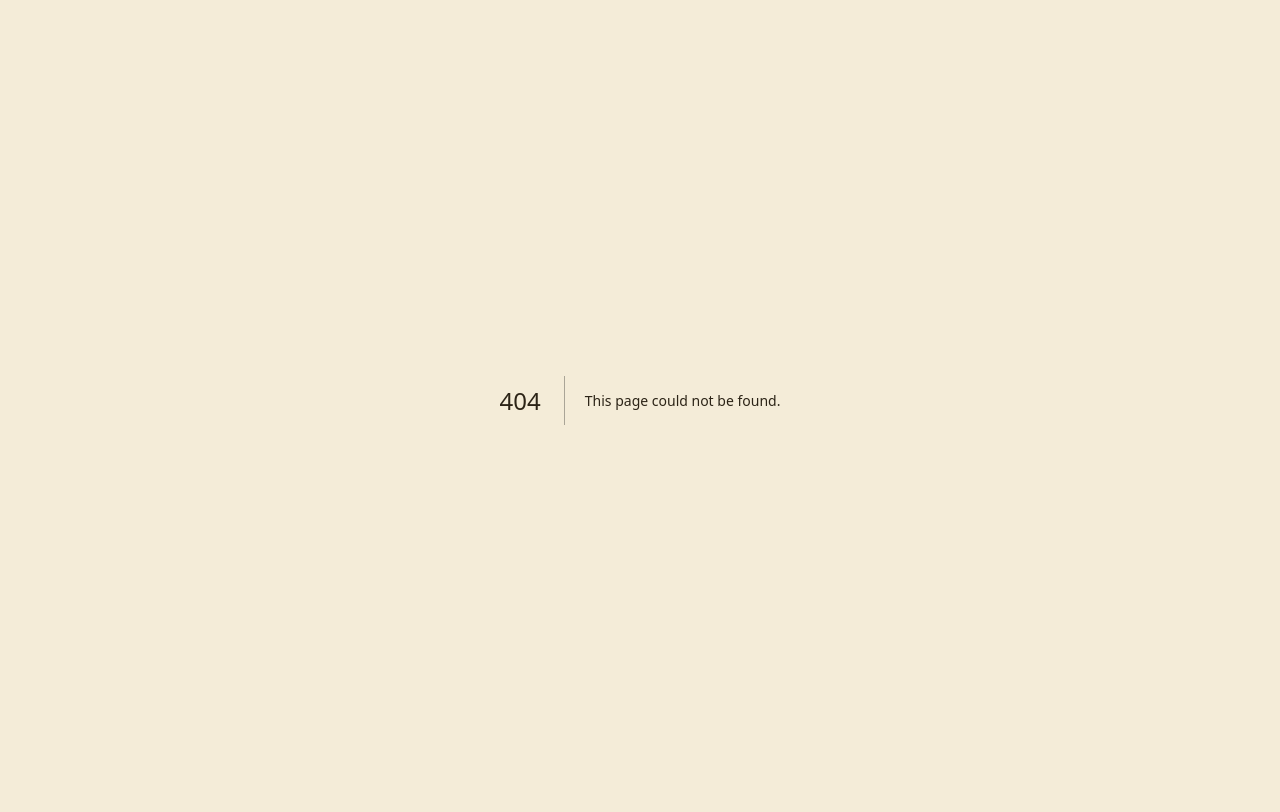
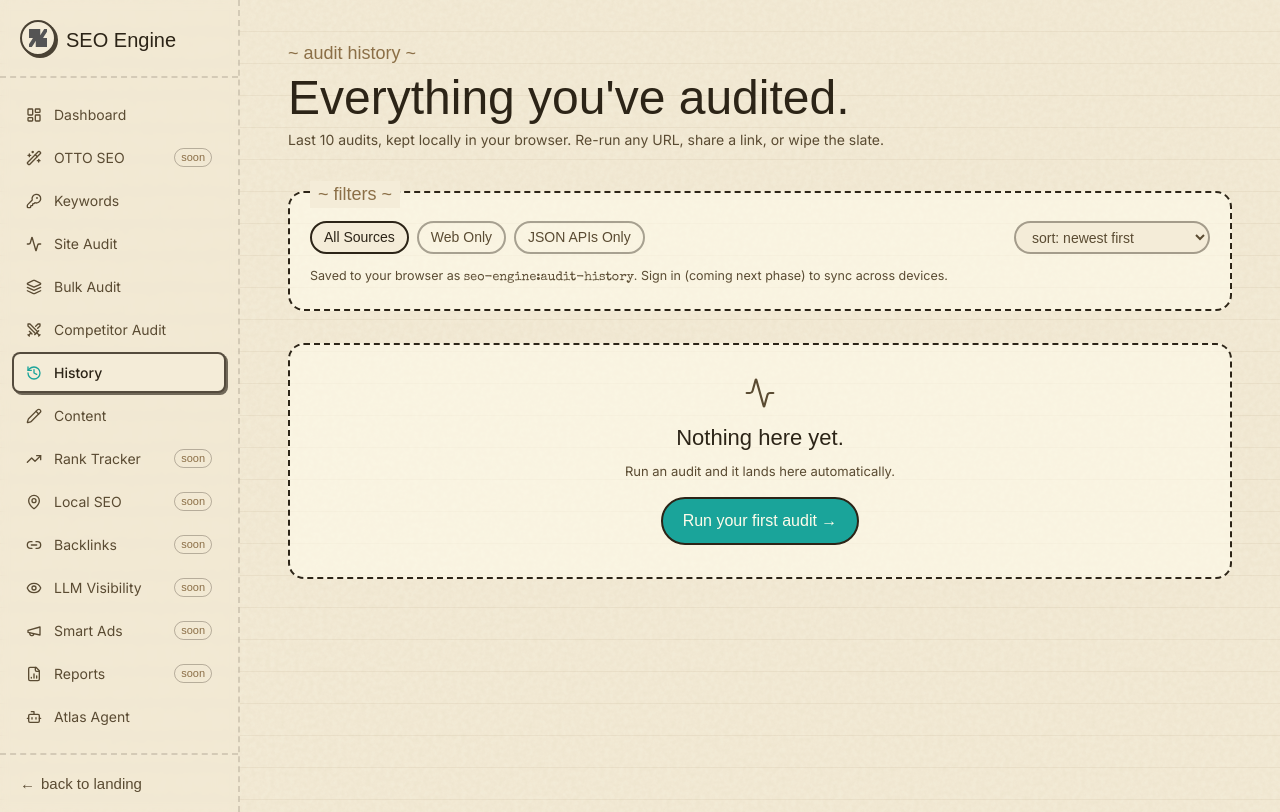
Before and after one commit to AyushCodes160/Search_Atlas_-Replica, a Next.js app: page /app/history in a window 1280 px wide. Before the commit this address had no page. Built offline with nearby package versions, Linux system fonts and the light colour scheme; a web font is replaced by a local one.

Commit message:
history page: full audit history with filter/sort/re-run/delete + sidebar + dashboard entries

```diff
--- a/src/app/app/dashboard/page.tsx
+++ b/src/app/app/dashboard/page.tsx
@@ -19,6 +19,7 @@ import {
   Megaphone,
   FileBarChart2,
   Clock,
+  History,
 } from "lucide-react";
 
 const QUICK_LINKS = [
@@ -27,6 +28,7 @@ const QUICK_LINKS = [
   { label: "Competitor Audit", href: "/app/competitor-audit", Icon: Swords, ready: true, note: "You vs them, side by side" },
   { label: "Keywords", href: "/app/keywords", Icon: KeyRound, ready: true, note: "Free Autocomplete + Llama" },
   { label: "Atlas Agent", href: "/app/atlas-agent", Icon: Bot, ready: true, note: "Llama chat" },
+  { label: "Audit History", href: "/app/history", Icon: History, ready: true, note: "Last 10 audits, locally stored" },
   { label: "OTTO SEO", href: "/app/otto-seo", Icon: Wand2, ready: false, note: "Needs OAuth" },
   { label: "Content", href: "/app/content", Icon: Pencil, ready: true, note: "Llama-powered writer" },
   { label: "Rank Tracker", href: "/app/rank-tracker", Icon: TrendingUp, ready: false, note: "Needs SerpAPI" },
@@ -190,7 +192,7 @@ export default function DashboardPage() {
       <section className="mb-12">
         <p className="font-hand text-clay text-[16px] mb-2">~ modules ~</p>
         <h2 className="font-hand text-[28px] text-ink leading-tight mb-6">
-          Thirteen tools, one toolkit.
+          Fourteen tools, one toolkit.
         </h2>
         <div className="grid grid-cols-1 sm:grid-cols-2 lg:grid-cols-3 gap-4">
           {QUICK_LINKS.map((m) => (
--- /dev/null
+++ b/src/app/app/history/page.tsx
@@ -0,0 +1,234 @@
+"use client";
+
+import Link from "next/link";
+import { useEffect, useMemo, useState } from "react";
+import {
+  Activity,
+  Clock,
+  Trash2,
+  ExternalLink,
+  RotateCw,
+  AlertCircle,
+} from "lucide-react";
+import { PageHeader } from "@/components/PageHeader";
+import {
+  readHistory,
+  clearHistory,
+  deleteFromHistory,
+  type StoredAudit,
+} from "@/lib/auditContext";
+
+type SourceFilter = "all" | "web" | "api";
+type SortKey = "newest" | "oldest" | "worstPerf" | "bestPerf";
+
+function timeAgo(ms: number): string {
+  const diff = Date.now() - ms;
+  const m = Math.round(diff / 60_000);
+  if (m < 1) return "just now";
+  if (m < 60) return `${m}m ago`;
+  const h = Math.round(m / 60);
+  if (h < 24) return `${h}h ago`;
+  const d = Math.round(h / 24);
+  return `${d}d ago`;
+}
+
+function scoreColor(s: number): string {
+  if (s >= 90) return "#6b7a3f";
+  if (s >= 50) return "#d97706";
+  return "#dc2626";
+}
+
+export default function HistoryPage() {
+  const [history, setHistory] = useState<StoredAudit[]>([]);
+  const [mounted, setMounted] = useState(false);
+  const [source, setSource] = useState<SourceFilter>("all");
+  const [sort, setSort] = useState<SortKey>("newest");
+  const [confirmClear, setConfirmClear] = useState(false);
+
+  useEffect(() => {
+    setHistory(readHistory());
+    setMounted(true);
+  }, []);
+
+  function refresh() {
+    setHistory(readHistory());
+  }
+
+  function onDelete(url: string, ranAt: number) {
+    deleteFromHistory(url, ranAt);
+    refresh();
+  }
+
+  function onClearAll() {
+    if (!confirmClear) {
+      setConfirmClear(true);
+      setTimeout(() => setConfirmClear(false), 4000);
+      return;
+    }
+    clearHistory();
+    setConfirmClear(false);
+    refresh();
+  }
+
+  const filtered = useMemo(() => {
+    let list = source === "all" ? history : history.filter((h) => h.sourceType === source);
+    if (sort === "newest") list = [...list].sort((a, b) => b.ranAt - a.ranAt);
+    else if (sort === "oldest") list = [...list].sort((a, b) => a.ranAt - b.ranAt);
+    else if (sort === "worstPerf")
+      list = [...list].sort((a, b) => (a.scores?.performance ?? 200) - (b.scores?.performance ?? 200));
+    else if (sort === "bestPerf")
+      list = [...list].sort((a, b) => (b.scores?.performance ?? -1) - (a.scores?.performance ?? -1));
+    return list;
+  }, [history, source, sort]);
+
+  return (
+    <div className="px-5 sm:px-8 lg:px-12 pt-20 sm:pt-10 pb-10 max-w-6xl">
+      <PageHeader
+        kicker="audit history"
+        title="Everything you've audited."
+        subtitle="Last 10 audits, kept locally in your browser. Re-run any URL, share a link, or wipe the slate."
+      />
+
+      <div className="dotted-card p-4 sm:p-5 relative mb-8">
+        <span className="font-hand text-clay text-[18px] absolute -top-3 left-5 bg-paper px-2">
+          ~ filters ~
+        </span>
+        <div className="flex flex-wrap gap-2 mt-2">
+          {(["all", "web", "api"] as const).map((f) => (
+            <button
+              key={f}
+              onClick={() => setSource(f)}
+              className={`font-hand text-[14px] px-3 py-1 rounded-full border-2 transition-colors capitalize ${
+                source === f
+                  ? "bg-paper border-ink text-ink"
+                  : "border-ink/40 text-ink-soft hover:border-ink"
+              }`}
+            >
+              {f === "all" ? "all sources" : f === "web" ? "web only" : "JSON APIs only"}
+            </button>
+          ))}
+          <select
+            value={sort}
+            onChange={(e) => setSort(e.target.value as SortKey)}
+            className="font-hand text-[14px] px-3 py-1 rounded-full border-2 border-ink/40 bg-paper text-ink-soft hover:border-ink ml-auto"
+          >
+            <option value="newest">sort: newest first</option>
+            <option value="oldest">sort: oldest first</option>
+            <option value="worstPerf">sort: worst performance</option>
+            <option value="bestPerf">sort: best performance</option>
+          </select>
+          {history.length > 0 && (
+            <button
+              onClick={onClearAll}
+              className={`font-hand text-[14px] px-3 py-1 rounded-full border-2 transition-colors inline-flex items-center gap-1.5 ${
+                confirmClear
+                  ? "bg-sunset/20 border-sunset text-sunset"
+                  : "border-ink/40 text-ink-soft hover:border-sunset hover:text-sunset"
+              }`}
+            >
+              {confirmClear ? <AlertCircle className="w-3.5 h-3.5" /> : <Trash2 className="w-3.5 h-3.5" />}
+              {confirmClear ? "tap again to wipe" : "clear all"}
+            </button>
+          )}
+        </div>
+        <p className="font-sans text-[12.5px] text-ink-soft mt-3 leading-relaxed">
+          Saved to your browser as <code>seo-engine:audit-history</code>. Sign in (coming next phase) to sync across devices.
+        </p>
+      </div>
+
+      {mounted && filtered.length === 0 ? (
+        <div className="dotted-card p-8 text-center">
+          <Activity className="w-8 h-8 mx-auto text-ink-soft mb-3" strokeWidth={1.6} />
+          <p className="font-hand text-[22px] text-ink mb-2">
+            {history.length === 0 ? "Nothing here yet." : "No audits match this filter."}
+          </p>
+          <p className="font-sans text-[13px] text-ink-soft mb-4">
+            {history.length === 0
+              ? "Run an audit and it lands here automatically."
+              : "Try a different filter combo above."}
+          </p>
+          {history.length === 0 && (
+            <Link
+              href="/app/site-audit"
+              className="btn-led inline-flex items-center justify-center gap-2 rounded-full px-5 py-2.5 font-hand text-[16px] shadow-[3px_3px_0_0_rgba(44,36,23,0.85)]"
+            >
+              Run your first audit →
+            </Link>
+          )}
+        </div>
+      ) : (
+        <ul className="space-y-3">
+          {filtered.map((a) => (
+            <li
+              key={`${a.url}-${a.ranAt}`}
+              className="sticky-note rounded-md p-4 border-2 border-ink/80 flex flex-col sm:flex-row sm:items-center gap-3"
+            >
+              <span className="w-10 h-10 shrink-0 rounded-full bg-paper border-2 border-ink/85 flex items-center justify-center">
+                <Activity className="w-4 h-4 text-ink" strokeWidth={2} />
+              </span>
+              <div className="flex-1 min-w-0">
+                <p className="font-sans text-[13.5px] text-ink truncate">{a.url}</p>
+                <p className="font-hand text-[13px] text-clay inline-flex items-center gap-1.5 mt-0.5">
+                  <Clock className="w-3 h-3" />
+                  {timeAgo(a.ranAt)} · {a.sourceType === "api" ? "JSON API" : "web page"}
+                  {a.onPage && ` · ${a.onPage.words} words`}
+                </p>
+              </div>
+              {a.scores && (
+                <div className="flex gap-1.5 shrink-0 flex-wrap">
+                  <ScorePill label="perf" value={a.scores.performance} />
+                  <ScorePill label="seo" value={a.scores.seo} />
+                  <ScorePill label="a11y" value={a.scores.accessibility} />
+                  <ScorePill label="BP" value={a.scores.bestPractices} />
+                </div>
+              )}
+              <div className="flex gap-1.5 shrink-0">
+                <Link
+                  href={`/app/site-audit?url=${encodeURIComponent(a.url)}`}
+                  aria-label="re-run audit"
+                  title="re-run audit"
+                  className="p-2 rounded-md border-2 border-ink/40 text-ink-soft hover:border-ink hover:text-ink"
+                >
+                  <RotateCw className="w-3.5 h-3.5" />
+                </Link>
+                <a
+                  href={a.url}
+                  target="_blank"
+                  rel="noopener noreferrer"
+                  aria-label="open URL"
+                  title="open URL"
+                  className="p-2 rounded-md border-2 border-ink/40 text-ink-soft hover:border-ink hover:text-ink"
+                >
+                  <ExternalLink className="w-3.5 h-3.5" />
+                </a>
+                <button
+                  onClick={() => onDelete(a.url, a.ranAt)}
+                  aria-label="remove from history"
+                  title="remove"
+                  className="p-2 rounded-md border-2 border-ink/40 text-ink-soft hover:border-sunset hover:text-sunset"
+                >
+                  <Trash2 className="w-3.5 h-3.5" />
+                </button>
+              </div>
+            </li>
+          ))}
+        </ul>
+      )}
+    </div>
+  );
+}
+
+function ScorePill({ label, value }: { label: string; value: number }) {
+  return (
+    <span
+      className="font-hand text-[11.5px] rounded-full px-2 py-0.5 border tabular-nums"
+      style={{
+        color: scoreColor(value),
+        borderColor: scoreColor(value),
+        backgroundColor: `${scoreColor(value)}14`,
+      }}
+    >
+      {label} {value}
+    </span>
+  );
+}
--- a/src/components/AuditTool.tsx
+++ b/src/components/AuditTool.tsx
@@ -84,17 +84,27 @@ export default function AuditTool() {
   const [shareCopied, setShareCopied] = useState(false);
   const progRef = useRef<number | null>(null);
 
-  // Load audit from URL hash if present (?share-link flow).
+  // Load audit from URL hash if present (?share-link flow). Also support
+  // ?url=... query param from the history page's re-run button.
   useEffect(() => {
     if (typeof window === "undefined") return;
     const m = window.location.hash.match(/^#share=(.+)$/);
-    if (!m) return;
-    const decoded = decodeShare(m[1]);
-    if (decoded) {
-      setResult(decoded);
-      setSharedView(true);
-      setUrl(decoded.url);
+    if (m) {
+      const decoded = decodeShare(m[1]);
+      if (decoded) {
+        setResult(decoded);
+        setSharedView(true);
+        setUrl(decoded.url);
+        return;
+      }
     }
+    const params = new URLSearchParams(window.location.search);
+    const preset = params.get("url");
+    if (preset) {
+      setUrl(preset);
+      runAudit(preset);
+    }
+    // eslint-disable-next-line react-hooks/exhaustive-deps
   }, []);
 
   function shareCurrent() {
--- a/src/components/Sidebar.tsx
+++ b/src/components/Sidebar.tsx
@@ -20,6 +20,7 @@ import {
   Bot,
   Menu,
   X,
+  History,
 } from "lucide-react";
 import { Logo } from "./Logo";
 
@@ -30,6 +31,7 @@ const NAV = [
   { label: "Site Audit", href: "/app/site-audit", Icon: Activity, ready: true },
   { label: "Bulk Audit", href: "/app/bulk-audit", Icon: Layers, ready: true },
   { label: "Competitor Audit", href: "/app/competitor-audit", Icon: Swords, ready: true },
+  { label: "History", href: "/app/history", Icon: History, ready: true },
   { label: "Content", href: "/app/content", Icon: Pencil, ready: true },
   { label: "Rank Tracker", href: "/app/rank-tracker", Icon: TrendingUp, ready: false },
   { label: "Local SEO", href: "/app/local-seo", Icon: MapPin, ready: false },
--- a/src/lib/auditContext.ts
+++ b/src/lib/auditContext.ts
@@ -86,6 +86,15 @@ export function clearHistory() {
   }
 }
 
+export function deleteFromHistory(url: string, ranAt: number) {
+  try {
+    const next = readHistory().filter((e) => !(e.url === url && e.ranAt === ranAt));
+    localStorage.setItem(AUDIT_HISTORY_KEY, JSON.stringify(next));
+  } catch {
+    /* ignore */
+  }
+}
+
 // Render as a compact text block we can hand to the LLM as system context.
 export function summariseForAgent(a: StoredAudit): string {
   const lines: string[] = [];
```
